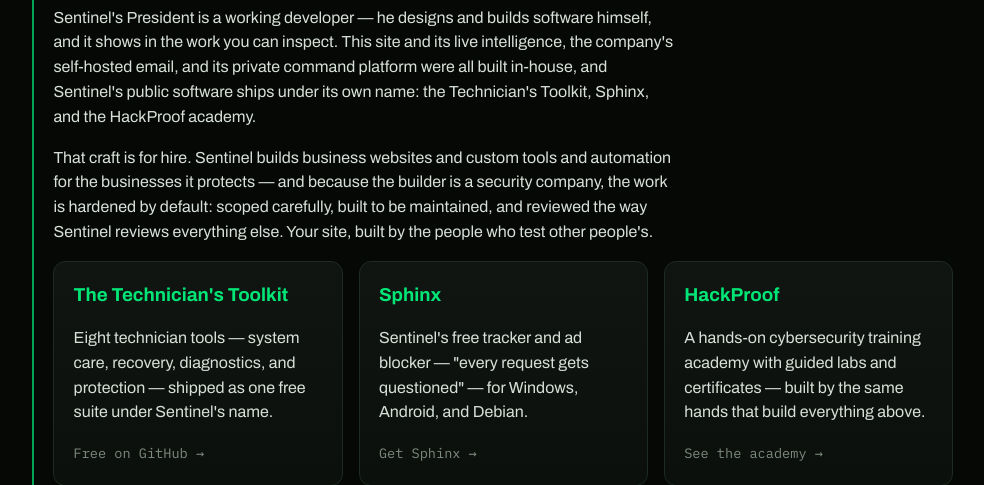
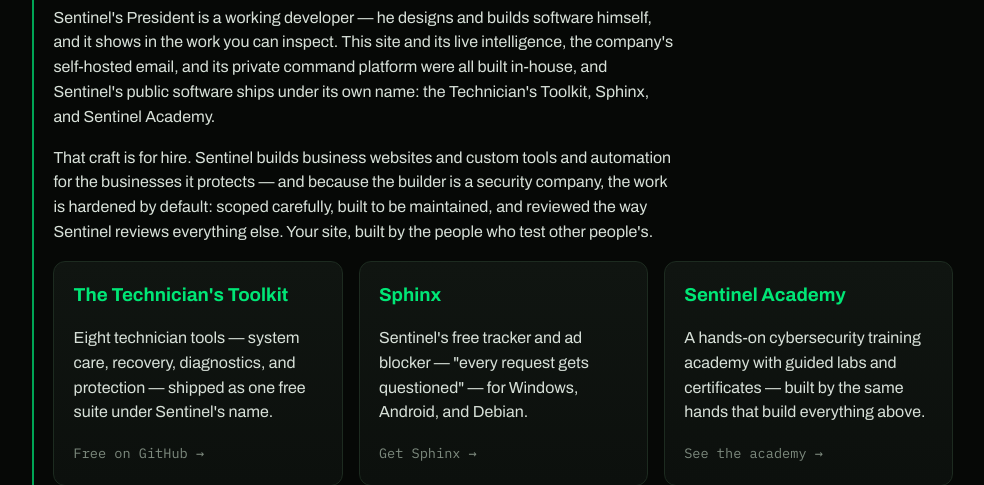
Before and after one commit to TheRealJesusTheHacker/sentinel-live, a FastAPI app: page /services in a window 1280 px wide. Shown: the part 2858-3343 px from the top of the page, without its empty margins (77-1061 px from the left). Run offline with FastAPI, Linux system fonts and the light colour scheme; data that the repository does not hold is empty.

Commit message:
refs: services page academy card now points at Sentinel Academy
The card linked to github.com/TheRealJesusTheHacker/HackProof, a repo
that never existed (404). HackProof the education product was replaced
by Sentinel Academy (academy.sentinelsafeguard.net, server-side), so
the card now names and links Sentinel Academy, and the design-pass
test asserts the corrected strings. The hackproof_payments code/config
name is unchanged (documented in the README name note).

```diff
--- a/templates/services.html
+++ b/templates/services.html
@@ -151,7 +151,7 @@
   you can inspect. This site and its live intelligence, the company's
   self-hosted email, and its private command platform were all built
   in-house, and Sentinel's public software ships under its own name:
-  the Technician's Toolkit, Sphinx, and the HackProof academy.</p>
+  the Technician's Toolkit, Sphinx, and Sentinel Academy.</p>
   <p class="svc-what">That craft is for hire. Sentinel builds
   business websites and custom tools and automation for the
   businesses it protects — and because the builder is a security
@@ -172,8 +172,8 @@
       questioned" — for Windows, Android, and Debian.</p>
       <span class="stat">Get Sphinx &rarr;</span>
     </a>
-    <a class="card" href="https://github.com/TheRealJesusTheHacker/HackProof">
-      <h3>HackProof</h3>
+    <a class="card" href="https://academy.sentinelsafeguard.net">
+      <h3>Sentinel Academy</h3>
       <p>A hands-on cybersecurity training academy with guided labs
       and certificates — built by the same hands that build
       everything above.</p>
```
Also changed, not shown: tests/test_design_pass.py (+2 -2 lines).
